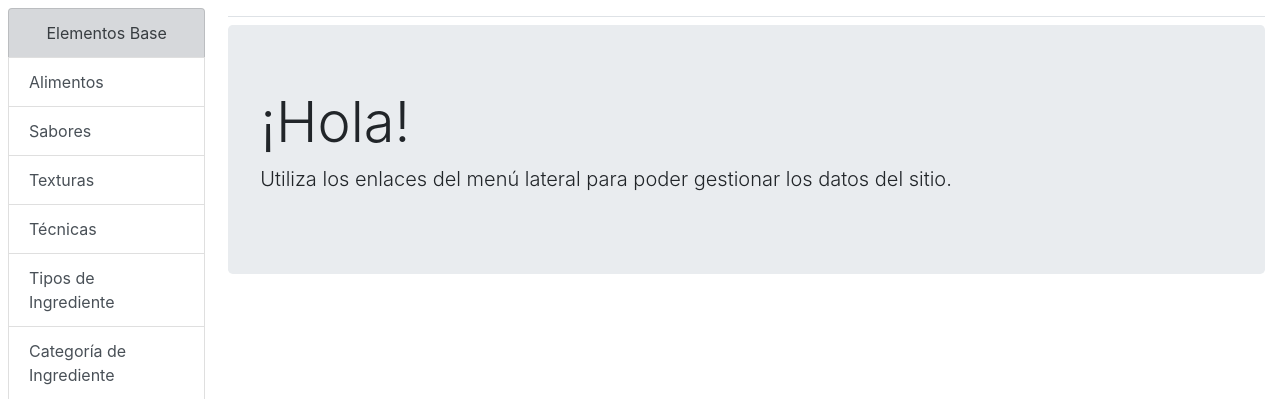
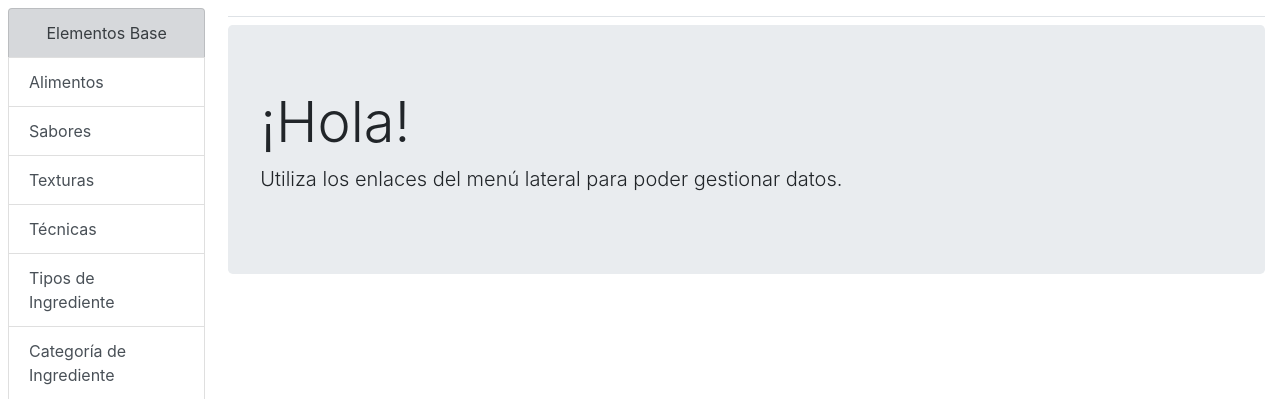
Before and after one commit to mnolae/mcComida, a Django app: page / in a window 1280 px wide. Shown: the part 56-455 px from the top of the page. Run offline with Django 3.2, Linux system fonts and the light colour scheme; some libraries are stand-ins or nearby versions.

Commit message:
Mod Index

```diff
--- a/recetas/templates/recetas/base.html
+++ b/recetas/templates/recetas/base.html
@@ -16,7 +16,7 @@
 
   <body>
     <nav class="navbar navbar-expand-md navbar-dark bg-dark">
-      <a class="navbar-brand" href="#">Título</a>
+      <a class="navbar-brand" href="/">Título</a>
       <button class="navbar-toggler" type="button" data-toggle="collapse" data-target="#navbarSupportedContent" aria-controls="navbarSupportedContent" aria-expanded="false" aria-label="Toggle navigation">
         <span class="navbar-toggler-icon"></span>
       </button>
--- a/recetas/templates/recetas/index.html
+++ b/recetas/templates/recetas/index.html
@@ -7,6 +7,6 @@
 {% block container %}
     <div class="jumbotron">
         <h1 class="display-4">¡Hola!</h1>
-        <p class="lead">Utiliza los enlaces del menú lateral para poder gestionar los datos del sitio.</p>
+        <p class="lead">Utiliza los enlaces del menú lateral para poder gestionar datos.</p>
     </div>
 {% endblock %}
```
